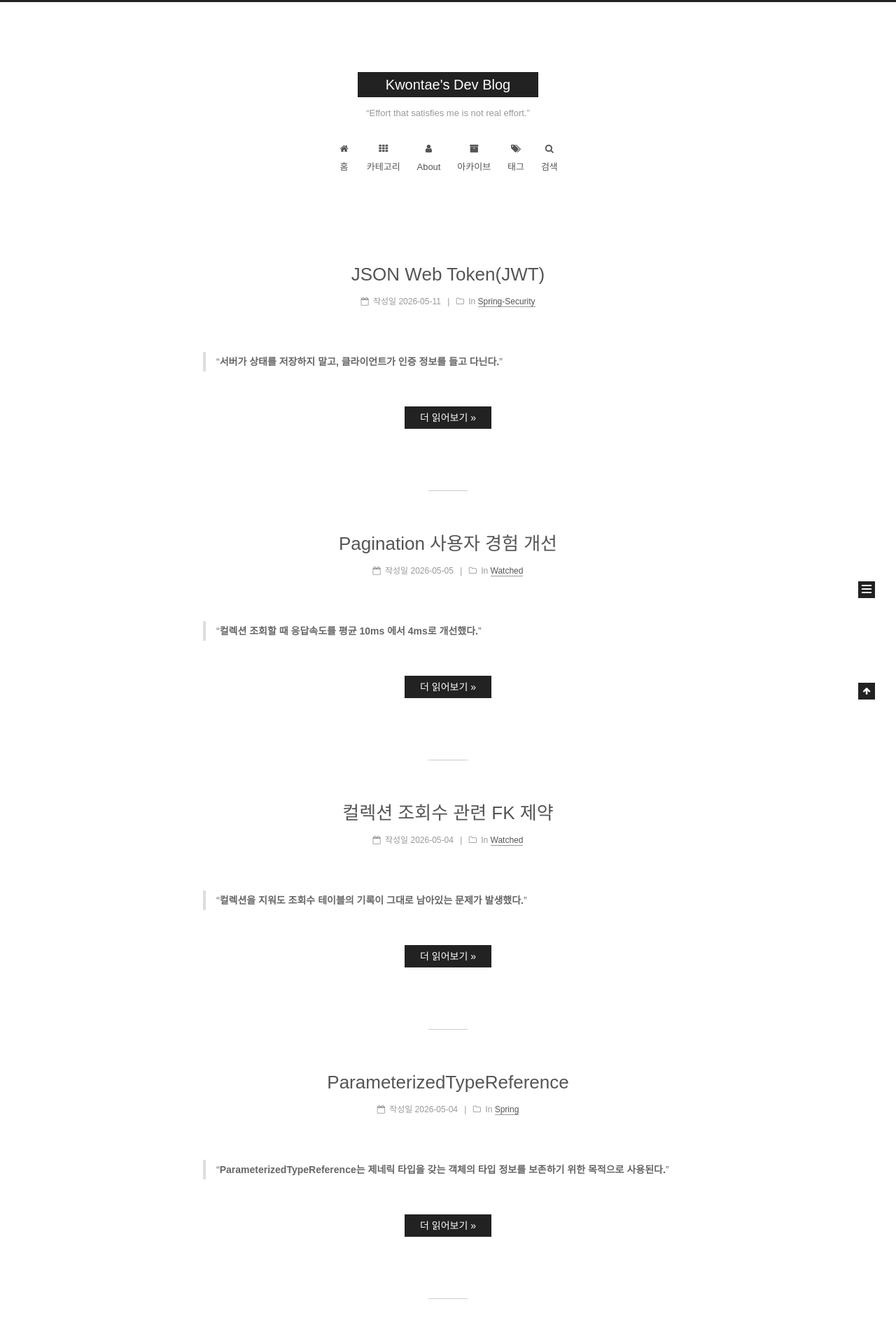
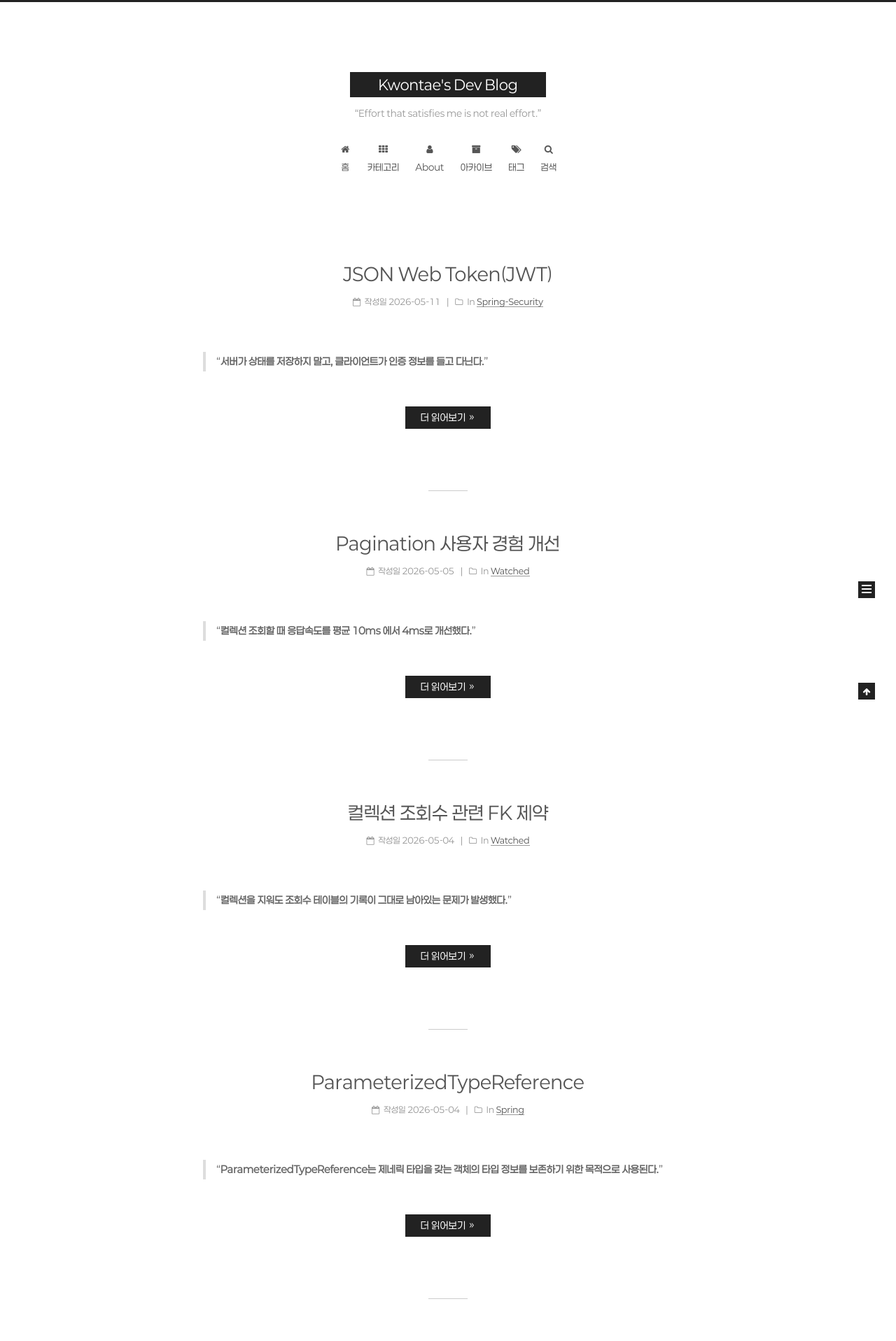
Before and after one commit to xoxoisme/xoxoisme.github.io, a Jekyll site: the page built from index.html, in a window 1280 px wide. Shown: the top 1917 px of the page at 70% size. Built offline with Jekyll 4.4.1, drawn with Linux system fonts in a browser that asks for light colours; the list of posts is cut into pages by our own code.

Commit message:
refactor: Paperlogy 폰트 추가 및 변경

```diff
--- a/_config.yml
+++ b/_config.yml
@@ -168,11 +168,11 @@ font:
   host:
 
   # Global font settings used on <body> element.
+  # default font: Lato
   global:
     # external: true will load this font family from host.
-    external: true
-    # default font (Lato)
-    family: Noto Serif KR
+    external: false
+    family: Paperlogy
 
   # Font settings for Headlines (h1, h2, h3, h4, h5, h6)
   # Fallback to `global` font settings.
--- a/_sass/_custom/custom.scss
+++ b/_sass/_custom/custom.scss
@@ -1 +1,12 @@
 // Custom styles.
+
+@font-face {
+  font-family: 'Paperlogy';
+  src: url('/assets/fonts/Paperlogy-4Regular.woff2') format('woff2');
+  font-weight: normal;
+  font-style: normal;
+}
+
+body {
+  font-family: 'Paperlogy', sans-serif;
+}
```
Also changed, not shown: assets/fonts/Paperlogy-4Regular.woff2 (added).
